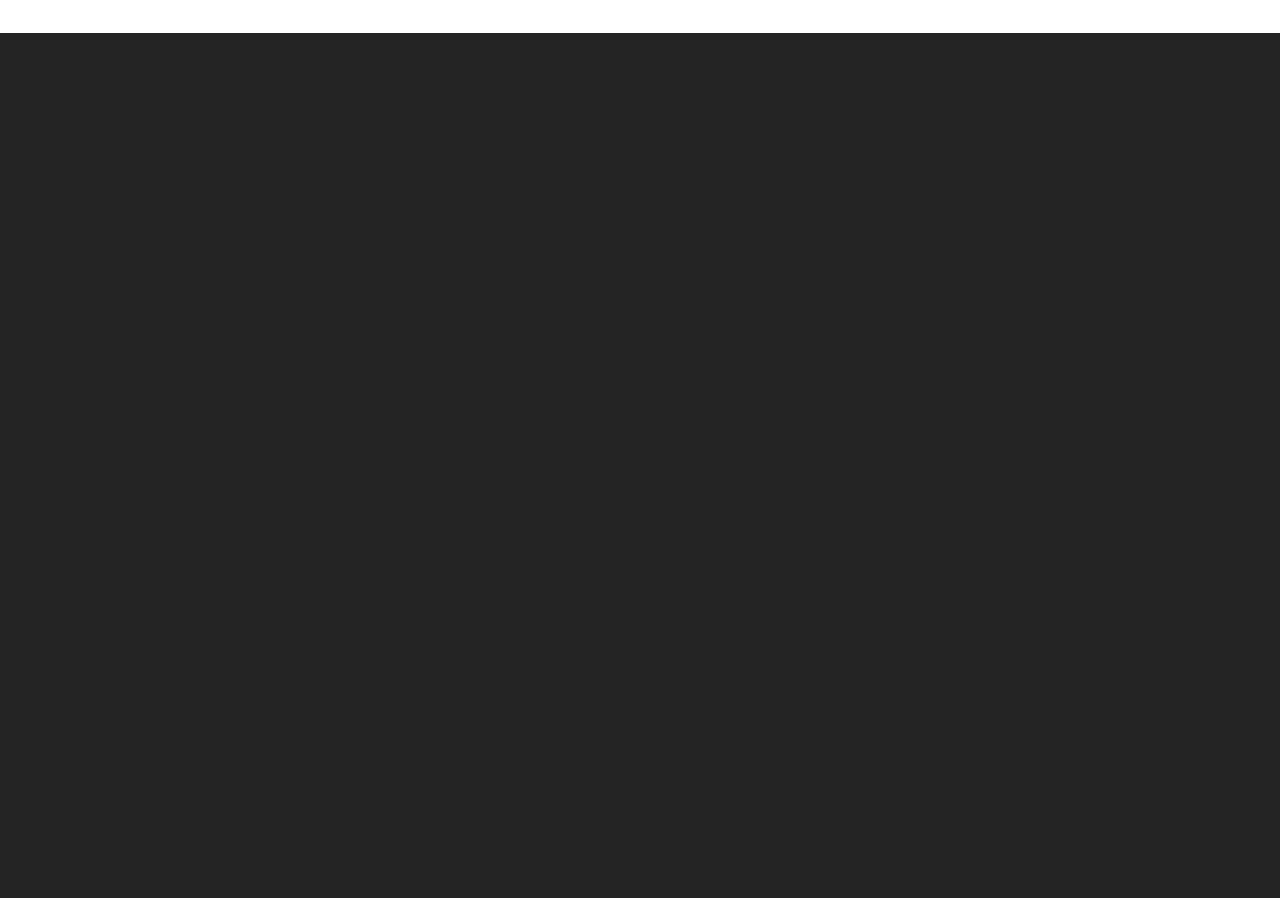
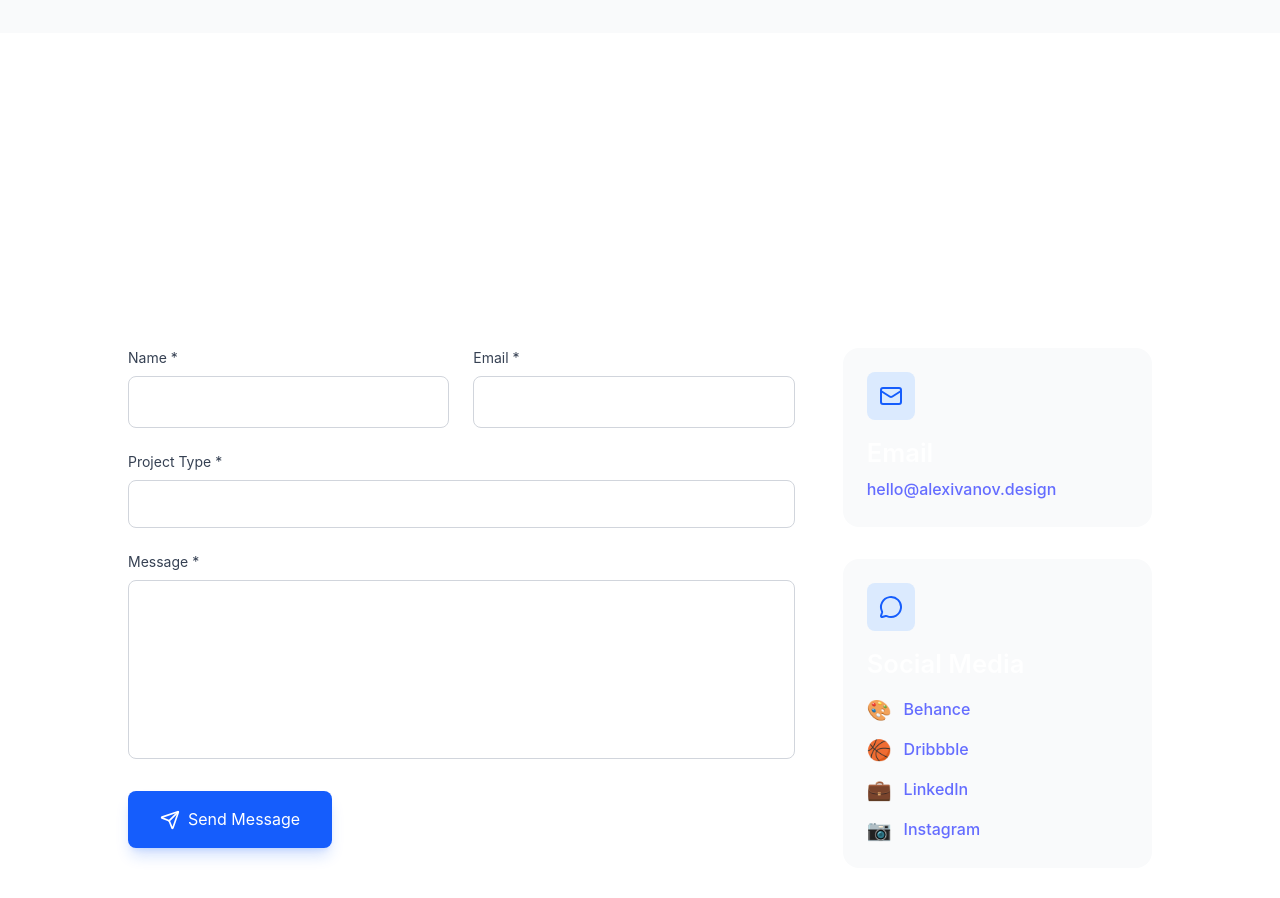
Before and after one commit to rroman218/Portfolio1, a React (Vite) app: page / in a window 1280 px wide. Shown: the part 5680-6578 px from the top of the page. Before the commit the page ends 5713 px from the top, so only its background shows below. Built offline with nearby package versions, Linux system fonts and the light colour scheme.

Commit message:
Created Contact section

```diff
--- a/src/App.tsx
+++ b/src/App.tsx
@@ -7,6 +7,7 @@ import { Portfolio } from './components/Portfolio'
 import { Process } from './components/Process'
 import { Testimonials } from './components/Testimonials'
 import { Services } from './components/Services'
+import { Contact } from './components/Contact'
 
 function App() {
   const HeroRef = useRef<HTMLDivElement>(null);
@@ -15,7 +16,7 @@ function App() {
   const ProcessRef = useRef<HTMLDivElement>(null);
   const TestimonialsRef = useRef<HTMLDivElement>(null);
   const ServicesRef = useRef<HTMLDivElement>(null);
-  const contactRef = useRef<HTMLDivElement>(null);
+  const ContactRef = useRef<HTMLDivElement>(null);
 
   const scrollToSection = (section: string) => {
     const map: Record<string, RefObject<HTMLDivElement | null>> = {
@@ -25,7 +26,7 @@ function App() {
       process: ProcessRef,
       testimonials: TestimonialsRef,
       services: ServicesRef,
-      contact: contactRef,
+      contact: ContactRef,
     };
 
     map[section]?.current?.scrollIntoView({
@@ -42,6 +43,7 @@ function App() {
       <Process ref={ProcessRef} />
       <Testimonials ref={TestimonialsRef} />
       <Services ref={ServicesRef}/>
+      <Contact ref={ContactRef}/>
     </div>
   )
 }
--- /dev/null
+++ b/src/components/Contact.tsx
@@ -0,0 +1,136 @@
+import { forwardRef, useState } from "react"
+import { Div } from "./ui/Div"
+import { Mail, MessageCircle, Send } from "lucide-react"
+import { socialLinks } from "../const"
+
+export const Contact = forwardRef<HTMLDivElement>((_, ref) => {
+
+  const [formData, setFormData] = useState({
+    name: "",
+    email: "",
+    projectType: "",
+    message: ""
+  })
+
+  return (
+    <Div variant="section" ref={ref}>
+      <div className="max-w-5xl mx-auto">
+        <div className="text-center mb-16">
+          <p className="text-blue-600 mb-4 tracking-wide">Get in Touch</p>
+          <h2 className="mb-6">Ready to collaborate?</h2>
+          <p className="text-gray-600 max-w-2xl mx-auto">
+            Write me about your project, and I will respond within 24 hours
+          </p>
+        </div>
+        {/* Contact Form */}
+        <div className="grid lg:grid-cols-3 gap-12">
+          <div className="lg:col-span-2">
+            <form className="space-y-6" action="">
+              <div className="grid md:grid-cols-2 gap-6">
+                <div className="">
+                  <label htmlFor="name" className="block text-sm mb-2 text-gray-700">
+                    Name *
+                  </label>
+                  <input type="text" id="name" name="name"
+                    value={formData.name}
+                    required
+                    className="w-full px-4 py-3 border border-gray-300 rounded-lg focus:outline-none focus:ring-2 focus:ring-blue-600 focus:border-transparent transition-all"
+                    placeholder="Your name" />
+                </div>
+                <div>
+                  <label htmlFor="email" className="block text-sm mb-2 text-gray-700">
+                    Email *
+                  </label>
+                  <input
+                    type="email"
+                    id="email"
+                    name="email"
+                    value={formData.email}
+                    required
+                    className="w-full px-4 py-3 border border-gray-300 rounded-lg focus:outline-none focus:ring-2 focus:ring-blue-600 focus:border-transparent transition-all"
+                    placeholder="your@email.com"
+                  />
+                </div>
+              </div>
+
+              <div>
+                <label htmlFor="projectType" className="block text-sm mb-2 text-gray-700">
+                  Project Type *
+                </label>
+                <select
+                  id="projectType"
+                  name="projectType"
+                  value={formData.projectType}
+                  required
+                  className="w-full px-4 py-3 border border-gray-300 rounded-lg focus:outline-none focus:ring-2 focus:ring-blue-600 focus:border-transparent transition-all"
+                >
+                  <option value="">Select project type</option>
+                  <option value="website">Website Design</option>
+                  <option value="mobile">Mobile App Design</option>
+                  <option value="branding">Branding</option>
+                  <option value="audit">UI/UX Audit</option>
+                  <option value="other">Other</option>
+                </select>
+              </div>
+
+              <div>
+                <label htmlFor="message" className="block text-sm mb-2 text-gray-700">
+                  Message *
+                </label>
+                <textarea
+                  id="message"
+                  name="message"
+                  value={formData.message}
+                  required
+                  rows={6}
+                  className="w-full px-4 py-3 border border-gray-300 rounded-lg focus:outline-none focus:ring-2 focus:ring-blue-600 focus:border-transparent transition-all resize-none"
+                  placeholder="Tell me about your project..."
+                />
+              </div>
+              <button
+                type="submit"
+                className="w-full md:w-auto px-8 py-4 bg-blue-600 text-white rounded-lg hover:bg-blue-700 transition-all flex items-center justify-center gap-2 shadow-lg shadow-blue-600/20 hover:shadow-xl hover:shadow-blue-600/30"
+              >
+                <Send className="w-5 h-5" />
+                <span>Send Message</span>
+              </button>
+            </form>
+          </div>
+          <div className="space-y-8">
+            <div className="bg-gray-50 p-6 rounded-2xl">
+              <div className="w-12 h-12 bg-blue-100 rounded-lg flex items-center justify-center mb-4">
+                <Mail className="w-6 h-6 text-blue-600" />
+              </div>
+              <h3 className="mb-2">Email</h3>
+              <a href="mailto:hello@alexivanov.design" className="text-gray-600 hover:text-blue-600 transition-colors">
+                hello@alexivanov.design
+              </a>
+            </div>
+
+            <div className="bg-gray-50 p-6 rounded-2xl">
+              <div className="w-12 h-12 bg-blue-100 rounded-lg flex items-center justify-center mb-4">
+                <MessageCircle className="w-6 h-6 text-blue-600" />
+              </div>
+              <h3 className="mb-4">Social Media</h3>
+              <div className="space-y-3">
+                {socialLinks.map((link, index) => (
+                  <a
+                    key={index}
+                    href={link.url}
+                    target="_blank"
+                    rel="noopener noreferrer"
+                    className="flex items-center gap-3 text-gray-600 hover:text-blue-600 transition-colors"
+                  >
+                    <span className="text-xl">{link.icon}</span>
+                    <span>{link.name}</span>
+                  </a>
+                ))}
+              </div>
+            </div>
+          </div>
+        </div>
+      </div>
+    </Div>
+  )
+}
+)
--- a/src/components/Services.tsx
+++ b/src/components/Services.tsx
@@ -5,7 +5,7 @@ import { Card } from "./ui/Card"
 
 export const Services = forwardRef<HTMLDivElement>((_, ref) => {
   return (
-    <Div variant="section" ref={ref}>
+    <Div variant="section" className="bg-gray-50" ref={ref}>
       <Div variant="container">
         <div className="text-center mb-16">
           <p className="text-blue-600 mb-4 tracking-wide">What I Offer</p>
@@ -17,7 +17,7 @@ export const Services = forwardRef<HTMLDivElement>((_, ref) => {
             const Icon = service.icon;
             return (
               <Card variant="services" key={index}>
- <div className="w-14 h-14 bg-blue-100 rounded-xl flex items-center justify-center mb-6 group-hover:bg-blue-600 transition-colors">
+                <div className="w-14 h-14 bg-blue-100 rounded-xl flex items-center justify-center mb-6 group-hover:bg-blue-600 transition-colors">
                   <Icon className="w-7 h-7 text-blue-600 group-hover:text-white transition-colors" />
                 </div>
 
--- a/src/const/index.tsx
+++ b/src/const/index.tsx
@@ -129,3 +129,11 @@ export const services = [
     price: 'from $300'
   }
 ];
+
+// Contacts section
+export const socialLinks = [
+  { name: 'Behance', url: 'https://behance.net', icon: '🎨' },
+  { name: 'Dribbble', url: 'https://dribbble.com', icon: '🏀' },
+  { name: 'LinkedIn', url: 'https://linkedin.com', icon: '💼' },
+  { name: 'Instagram', url: 'https://instagram.com', icon: '📷' }
+];
```
